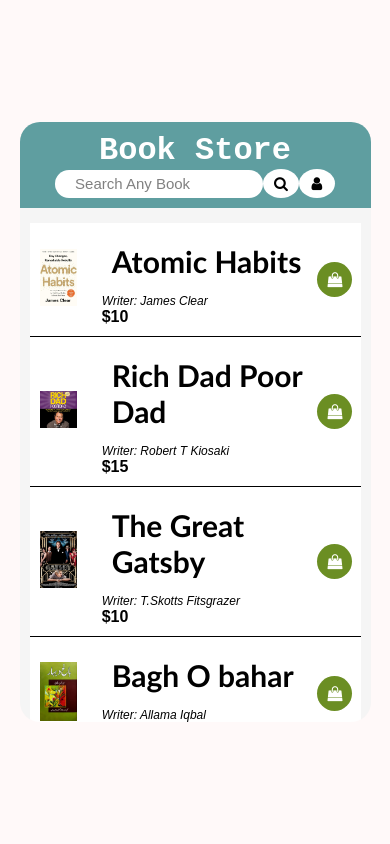
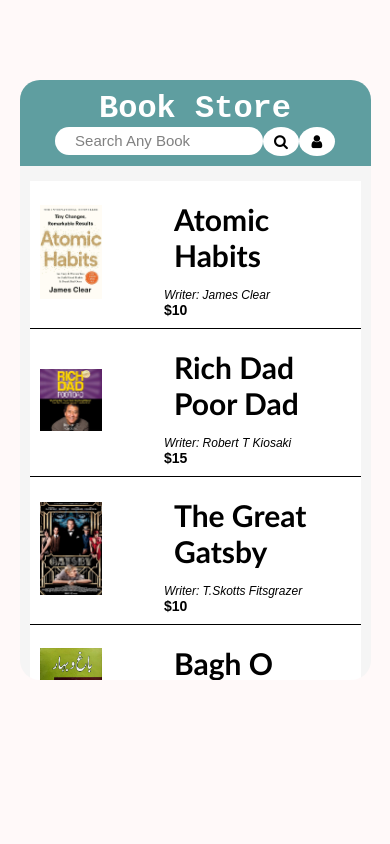
Before and after one commit to AzaanUllah-Khan/Search-Simulation-Book-Website, a plain HTML site: page index.html in a window 390 px wide. Drawn offline with Linux system fonts and the light colour scheme.

Commit message:
html css and js

```diff
--- a/index.html
+++ b/index.html
@@ -21,8 +21,7 @@
             display: flex;
             align-items: center;
             justify-content: center;
-            height: 100vh;
-            overflow: hidden;
+            height: 90vh;
         }
 
         .main {
@@ -149,6 +148,7 @@
         }
 
         .buy button {
+            display: flex;
             background-color: olivedrab;
             color: white;
             font-weight: bold;
@@ -199,10 +199,17 @@
                 width: 100%;
             }
             .item .about{
-                width: 70%;
+                width: 60%;
+                font-size: 14px;
             }
             .buy{
-                width: 10%;
+                display: none;
+            }
+            .img{
+                width: 40%;
+            }
+            .item .img img{
+                width: 100%;
             }
         }
         </style>
```
